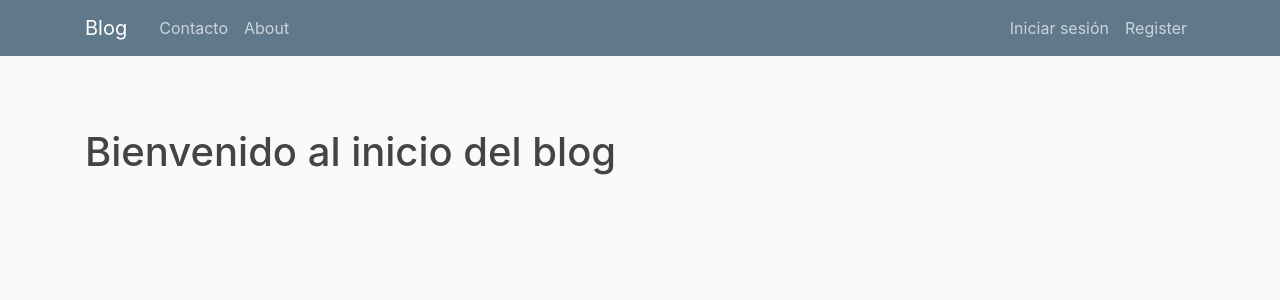
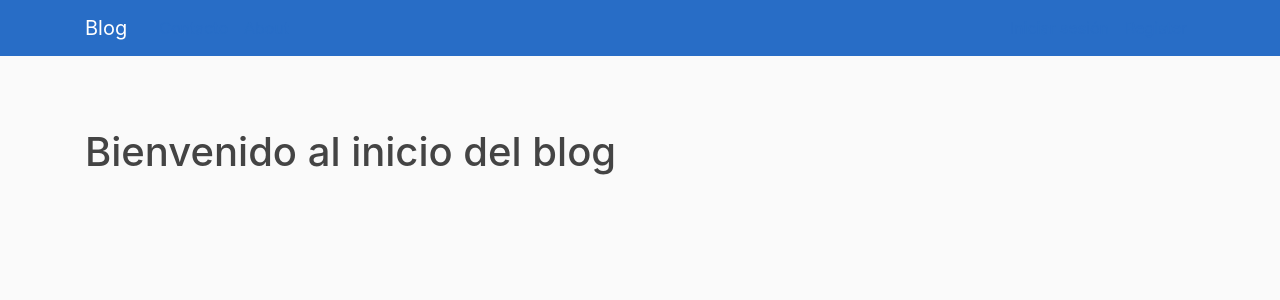
Before and after one commit to Valero05/Blog-en-django, a Django app: page / in a window 1280 px wide. Shown: the top 300 px of the page. Run offline with Django 4.2, Linux system fonts and the light colour scheme; data that the repository does not hold is empty; some libraries are stand-ins or nearby versions.

Commit message:
color changes

```diff
--- a/Proyecto_Blog/blog/templates/blog/base.html
+++ b/Proyecto_Blog/blog/templates/blog/base.html
@@ -14,6 +14,7 @@
     <link rel="stylesheet" href="{% static 'blog/paginacion.css' %}">
     <link rel="stylesheet" href="{% static 'blog/footer.css' %}">
 
+
     {% if title %}
         <title> Blog - {{title}} </title>
     {% else %}
@@ -24,7 +25,7 @@
 <body>
 
     <header class="site-header">
-      <nav class="navbar navbar-expand-md navbar-dark bg-steel fixed-top">
+      <nav id='navbar' class="navbar navbar-expand-md navbar-dark bg-steel fixed-top">
         <div class="container">
           <a class="navbar-brand mr-4" href="/">Blog</a>
           <button class="navbar-toggler" type="button" data-toggle="collapse" data-target="#navbarToggle" aria-controls="navbarToggle" aria-expanded="false" aria-label="Toggle navigation">
--- a/Proyecto_Blog/users/static/blog/main.css
+++ b/Proyecto_Blog/users/static/blog/main.css
@@ -1,3 +1,7 @@
+#navbar {
+  color: #286dc6;
+}
+
 #pag {
     margin-top:100px;
     margin-bottom:100px;
@@ -18,11 +22,11 @@ ul {
 }
 
 .bg-steel {
-  background-color: #5f788a;
+  background-color: #286dc6;
 }
 
 .site-header .navbar-nav .nav-link {
-  color: #cbd5db;
+  color: #286dc6;
 }
 
 .site-header .navbar-nav .nav-link:hover {
```
